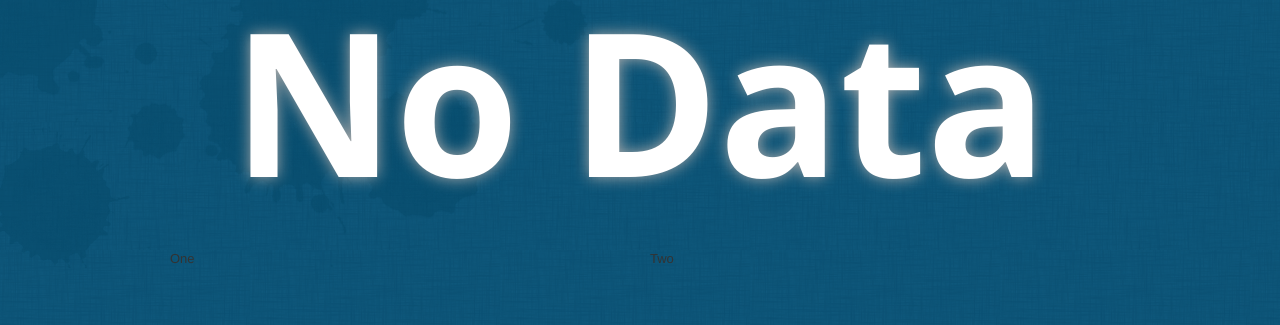
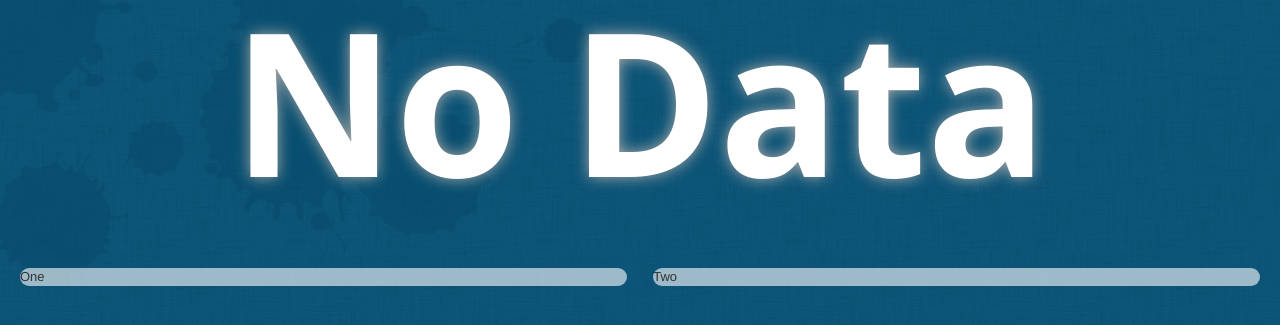
Before and after one commit to ashchristopher/info-display, a Django app: page / in a window 1280 px wide. Shown: the top 325 px of the page. Run offline with Django 3.2, Linux system fonts and the light colour scheme; data that the repository does not hold is empty.

Commit message:
Converted to fluid container

```diff
--- a/info_display/display/static/css/display.css
+++ b/info_display/display/static/css/display.css
@@ -26,11 +26,13 @@ body {
 }
 
 #left-info {
-
+    background-color:rgba(255,255,255, 0.6);
+    border-radius: 15px;
 }
 
 #right-info {
-
+    background-color:rgba(255,255,255, 0.6);
+    border-radius: 15px;
 }
 
 .info-panels {
--- a/info_display/display/templates/display/home.html
+++ b/info_display/display/templates/display/home.html
@@ -10,11 +10,12 @@
 
     <body>
         <div id='id-content'>
-            <div id='id-container' class='container'>
-                <div class='row'>
+            <div id='id-container' class='container-fluid'>
+                <div class='row-fluid'>
                     <div id='id-main-message' class='span12'>{{ main_message }}</div>
                 </div>
-                <div class='row info-panels'>
+                <br />
+                <div class='row-fluid info-panels'>
                     <div id='left-info' class='span6'>
                         One
                     </div>
```
